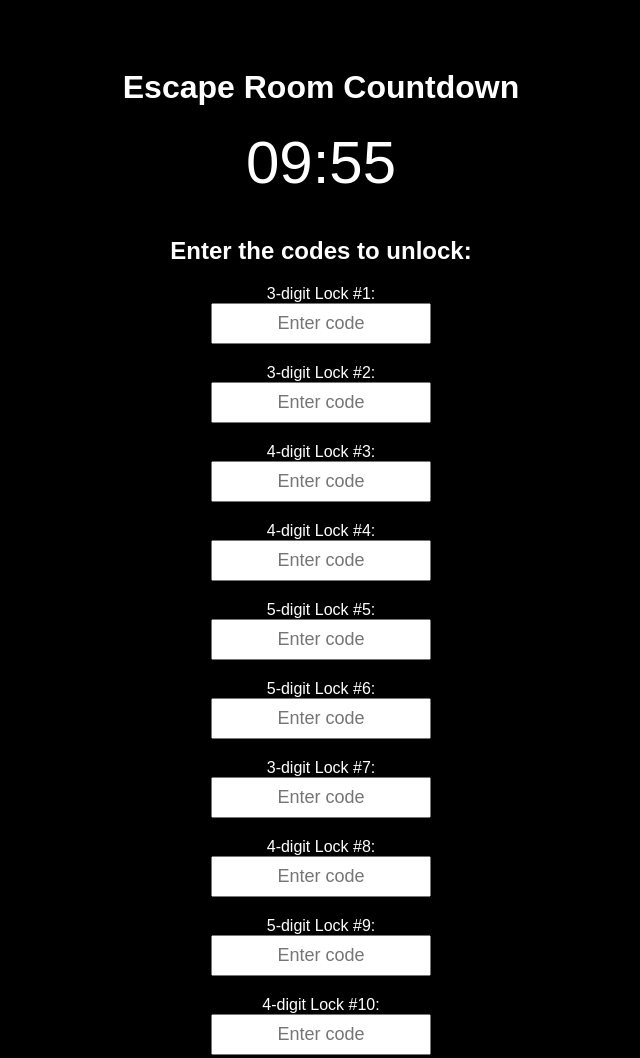
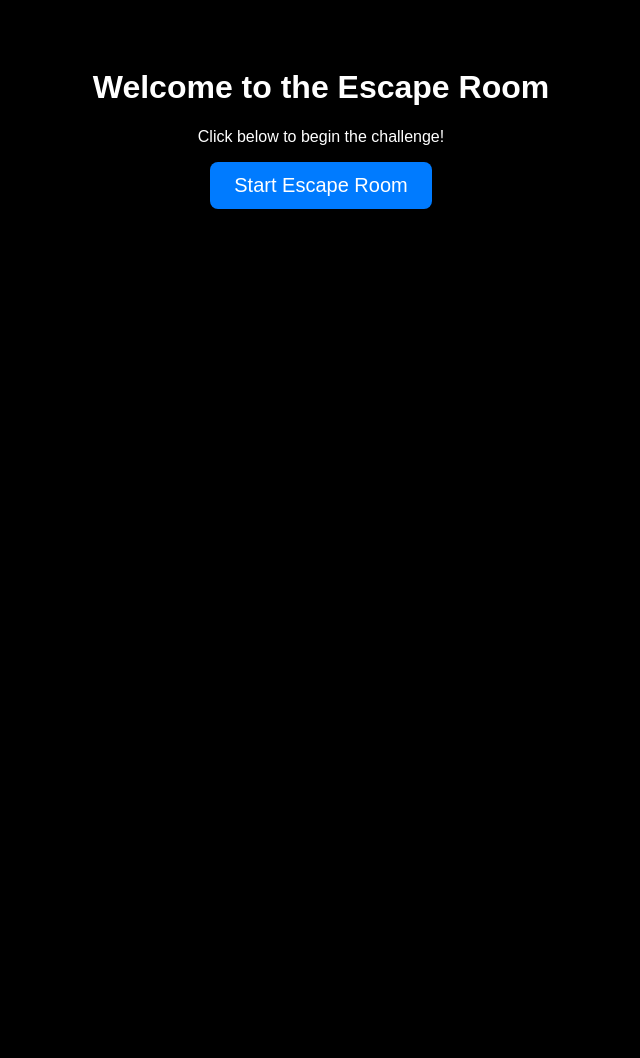
Before and after one commit to byangmd/drb, a plain HTML site: page index.html in a window 1280 px wide. Shown: the whole page, without its empty margins (319-959 px from the left). After the commit the page ends 800 px from the top, so only its background shows below. Drawn offline with Linux system fonts and the light colour scheme.

Commit message:
Update index.html

```diff
--- a/index.html
+++ b/index.html
@@ -15,6 +15,8 @@
     #timer {
       font-size: 60px;
       margin-bottom: 40px;
+      color: white;
+      transition: color 0.5s;
     }
 
     .lock {
@@ -32,81 +34,102 @@
       color: lime;
     }
 
+    .clue {
+      margin-top: 10px;
+      color: #ffcc00;
+      font-weight: bold;
+      display: none;
+    }
+
     .all-correct {
       font-size: 24px;
       color: gold;
       margin-top: 40px;
     }
+
+    #start-screen {
+      display: block;
+    }
+
+    #game-area {
+      display: none;
+    }
+
+    button {
+      font-size: 20px;
+      padding: 12px 24px;
+      background-color: #007bff;
+      color: white;
+      border: none;
+      border-radius: 8px;
+      cursor: pointer;
+    }
+
+    button:hover {
+      background-color: #0056b3;
+    }
   </style>
 </head>
 <body>
-  <h1>Escape Room Countdown</h1>
-  <div id="timer">10:00</div>
 
-  <h2>Enter the codes to unlock:</h2>
-
-  <!-- 🔐 Lock Inputs -->
-  <div id="locks">
-    <!-- We'll dynamically add them via JavaScript -->
+  <!-- Start Screen -->
+  <div id="start-screen">
+    <h1>Welcome to the Escape Room</h1>
+    <p>Click below to begin the challenge!</p>
+    <button onclick="startGame()">Start Escape Room</button>
   </div>
 
-  <div id="message" class="all-correct"></div>
+  <!-- Game Area -->
+  <div id="game-area">
+    <h1>Escape Room Countdown</h1>
+    <div id="timer">10:00</div>
+
+    <h2>Unlock the clues:</h2>
+    <div id="locks"></div>
+    <div id="message" class="all-correct"></div>
+  </div>
 
   <script>
-    // ⏱️ Timer Logic
-    let time = 600;
-    function updateTimer() {
-      const minutes = Math.floor(time / 60);
-      const seconds = time % 60;
-      document.getElementById("timer").textContent =
-        `${String(minutes).padStart(2, '0')}:${String(seconds).padStart(2, '0')}`;
+    let time = 600; // 10 minutes
+    let timerStarted = false;
 
-      if (time > 0) {
-        time--;
-        setTimeout(updateTimer, 1000);
-      } else {
-        alert("Time's up!");
-      }
-    }
-    updateTimer();
-
-    // 🔐 Digital Locks Logic
     const lockData = [
-      { label: "3-digit Lock #1", answer: "123" },
-      { label: "3-digit Lock #2", answer: "789" },
-      { label: "4-digit Lock #3", answer: "2025" },
-      { label: "4-digit Lock #4", answer: "4567" },
-      { label: "5-digit Lock #5", answer: "A1B2C" },
-      { label: "5-digit Lock #6", answer: "Z9Y8X" },
-      { label: "3-digit Lock #7", answer: "321" },
-      { label: "4-digit Lock #8", answer: "9999" },
-      { label: "5-digit Lock #9", answer: "5X3Y2" },
-      { label: "4-digit Lock #10", answer: "1111" }
+      { label: "3-digit Lock #1", answer: "123", clue: "🧩 Clue 1: Look under the table." },
+      { label: "3-digit Lock #2", answer: "789", clue: "🧩 Clue 2: The red folder holds secrets." },
+      { label: "4-digit Lock #3", answer: "2025", clue: "🧩 Clue 3: Check the vitals chart." },
+      { label: "4-digit Lock #4", answer: "4567", clue: "🧩 Clue 4: ECG leads reveal the rhythm." },
+      { label: "5-digit Lock #5", answer: "A1B2C", clue: "🧩 Clue 5: Not all labs are normal." },
+      { label: "5-digit Lock #6", answer: "Z9Y8X", clue: "🧩 Clue 6: Look inside the medication drawer." },
+      { label: "3-digit Lock #7", answer: "321", clue: "🧩 Clue 7: The patient file has notes." },
+      { label: "4-digit Lock #8", answer: "9999", clue: "🧩 Clue 8: What's hidden in plain sight?" },
+      { label: "5-digit Lock #9", answer: "5X3Y2", clue: "🧩 Clue 9: Look behind the curtain." },
+      { label: "4-digit Lock #10", answer: "1111", clue: "🧩 Clue 10: Oxygen tank label might matter." }
     ];
 
     const locksContainer = document.getElementById("locks");
 
-    function createLock(index, label, answer) {
+    function createLock(index, label, clueText) {
       const div = document.createElement("div");
       div.className = "lock";
       div.innerHTML = `
         <label>${label}:</label><br>
         <input type="text" id="lock${index}" placeholder="Enter code" oninput="checkLock(${index})">
         <span id="status${index}"></span>
+        <div id="clue${index}" class="clue">${clueText}</div>
       `;
       locksContainer.appendChild(div);
     }
 
-    lockData.forEach((lock, i) => createLock(i, lock.label, lock.answer));
-
     function checkLock(index) {
       const input = document.getElementById(`lock${index}`);
       const status = document.getElementById(`status${index}`);
+      const clue = document.getElementById(`clue${index}`);
       const correctAnswer = lockData[index].answer;
 
       if (input.value.toUpperCase() === correctAnswer.toUpperCase()) {
         status.textContent = " ✅";
         status.className = "correct";
+        clue.style.display = "block";
         input.disabled = true;
         checkAllSolved();
       } else {
@@ -121,7 +144,46 @@
       });
 
       if (allCorrect) {
-        document.getElementById("message").textContent = "🎉 All locks unlocked!";
+        document.getElementById("message").textContent = "🎉 All locks unlocked! Proceed to the final puzzle.";
+      }
+    }
+
+    function updateTimer() {
+      const minutes = Math.floor(time / 60);
+      const seconds = time % 60;
+      const timerDisplay = document.getElementById("timer");
+
+      timerDisplay.textContent =
+        `${String(minutes).padStart(2, '0')}:${String(seconds).padStart(2, '0')}`;
+
+      // Change color based on time left
+      if (time <= 60) {
+        timerDisplay.style.color = "red";
+      } else if (time <= 300) {
+        timerDisplay.style.color = "yellow";
+      }
+
+      if (time > 0) {
+        time--;
+        setTimeout(updateTimer, 1000);
+      } else {
+        alert("⏰ Time's up!");
+      }
+    }
+
+    function startGame() {
+      if (!timerStarted) {
+        timerStarted = true;
+
+        // Hide start screen, show game area
+        document.getElementById("start-screen").style.display = "none";
+        document.getElementById("game-area").style.display = "block";
+
+        // Build locks
+        lockData.forEach((lock, i) => createLock(i, lock.label, lock.clue));
+
+        // Start timer
+        updateTimer();
       }
     }
   </script>
```
